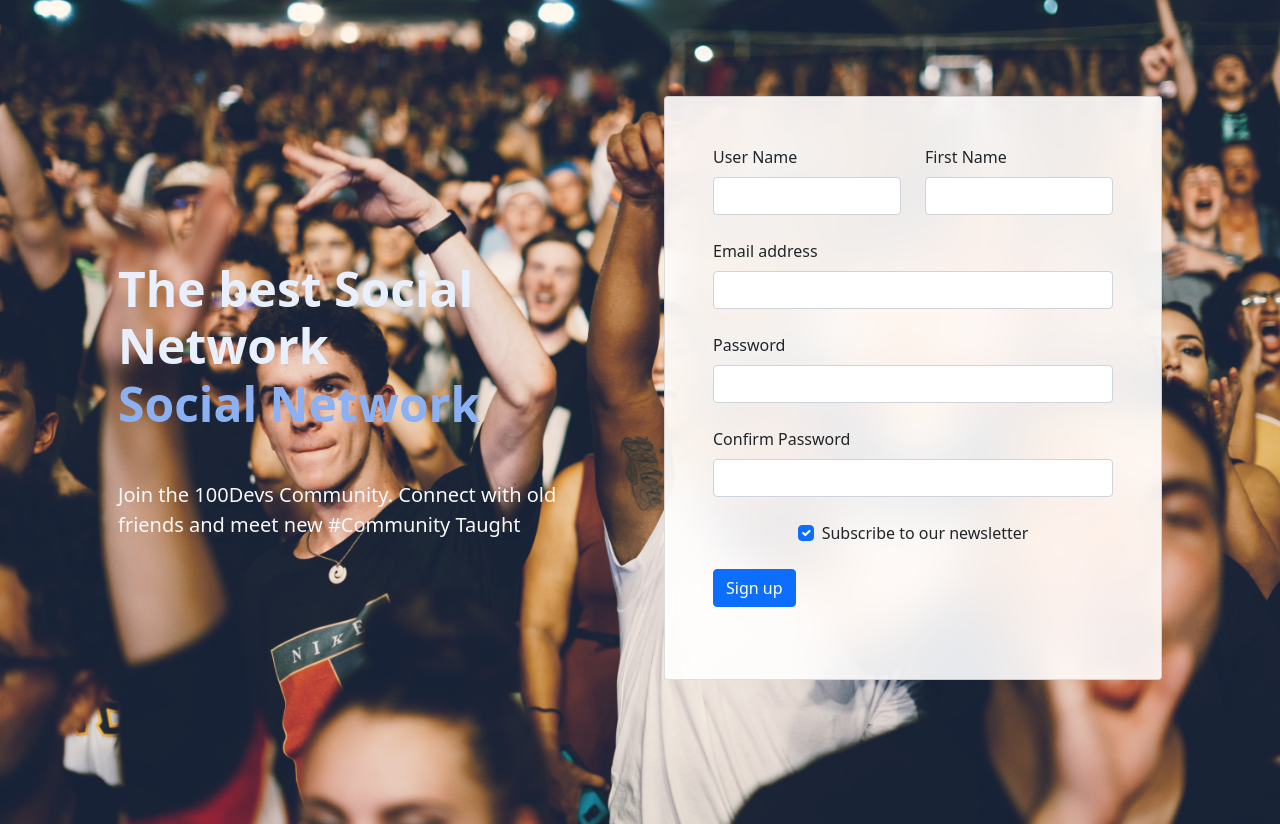
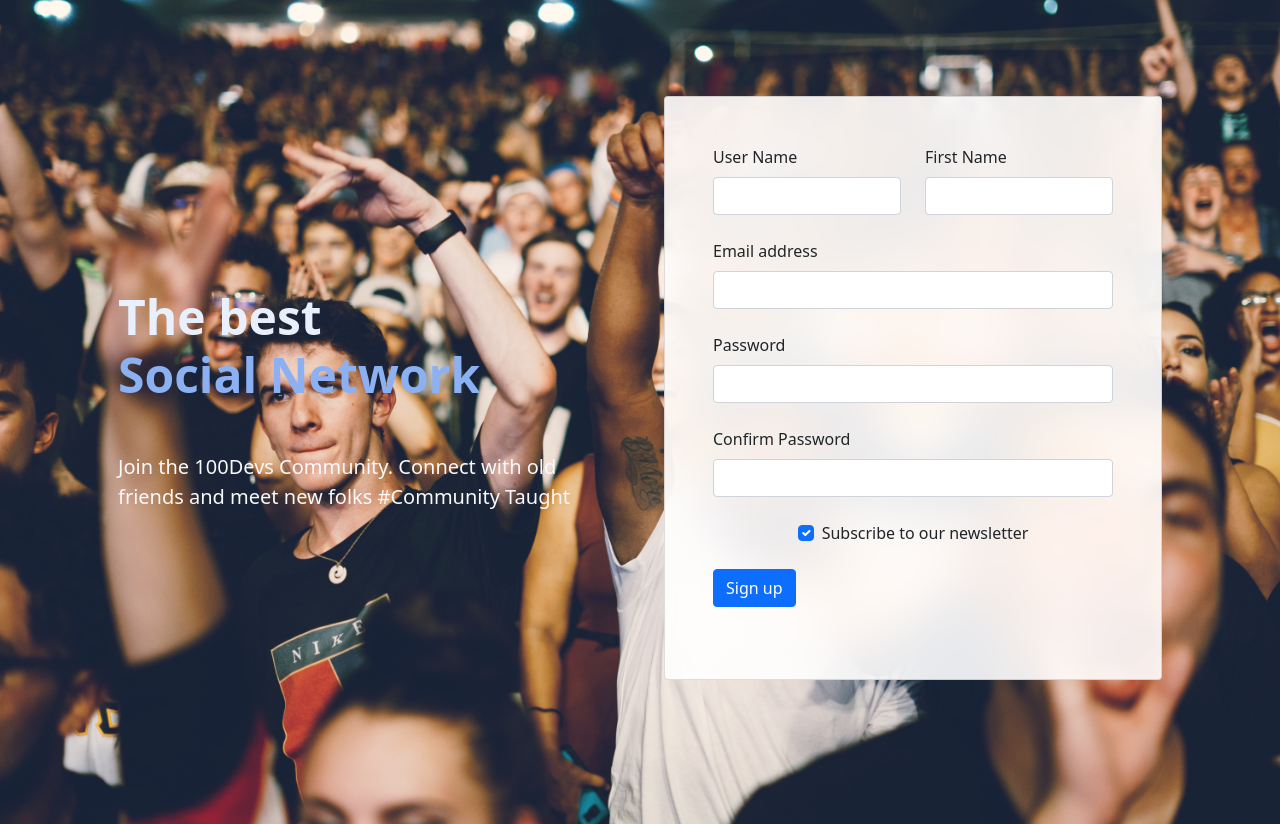
Before and after one commit to thecornisians/binary-upload-boom-group, a Node server app: page / in a window 1280 px wide. Shown: the part 56-880 px from the top of the page. Run offline with Node 20, Linux system fonts and the light colour scheme; some libraries are stand-ins or nearby versions.

Commit message:
Update index.ejs

```diff
--- a/views/index.ejs
+++ b/views/index.ejs
@@ -6,11 +6,11 @@
       <div class="row gx-lg-5 align-items-center mb-5">
         <div class="col-lg-6 mb-5 mb-lg-0" style="z-index: 10">
           <h1 class="my-5 display-5 fw-bold ls-tight" style="color: hsl(218, 81%, 95%)">
-            The best Social Network <br />
+            The best <br />
             <span style="color: hsl(218, 81%, 75%)">Social Network</span>
           </h1>
           <p class="mb-4 opacity-70 text-light lead">
-       Join the 100Devs Community. Connect with old friends and meet new  #Community Taught
+       Join the 100Devs Community. Connect with old friends and meet new folks #Community Taught
           </p>
         </div>
 
```
